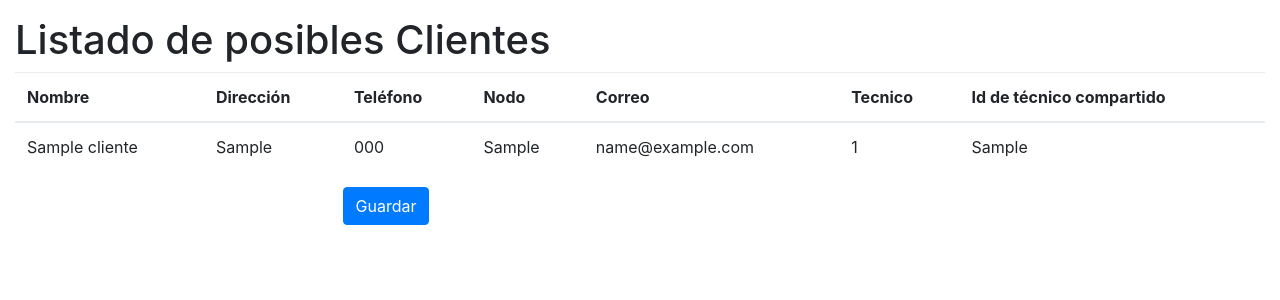
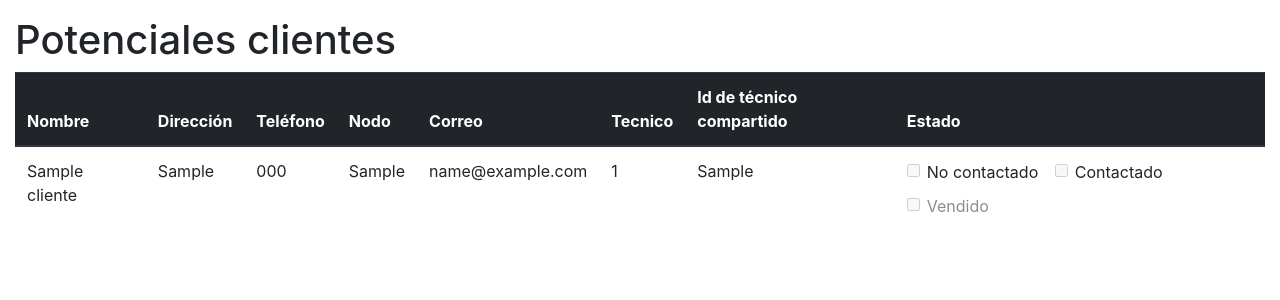
Before and after one commit to manuel14/techrank, a Django app: page /web/seguimiento in a window 1280 px wide. Shown: the part 93-393 px from the top of the page. Run offline with Django 3.2, Linux system fonts and the light colour scheme; a user stored in the database is signed in; tables that the repository leaves empty hold one stand-in row (values such as "Sample post"); some libraries are stand-ins or nearby versions.

Commit message:
Ocultado guardar en seguimiento

```diff
--- a/web/templates/web/seguimiento.html
+++ b/web/templates/web/seguimiento.html
@@ -4,11 +4,11 @@
 	 <main class="mt-3">
             <div class="row">
                 <div class="col col-sm-9">
-                    <h1>Listado de posibles Clientes</h1>
+                    <h1>Potenciales clientes</h1>
                 </div>
             </div>
-                <table class="table table-hover">
-                    <thead class="thead-inverse">
+                <table class="table table-responsive table-hover">
+                    <thead class="thead-dark">
                         <tr>
                           <th data-field="nombre">Nombre</th>
                           <th data-field="direccion">Dirección</th>
@@ -17,6 +17,7 @@
                           <th data-field="correo">Correo</th>
                           <th data-field="tecnico">Tecnico</th>
                           <th data-field="compartido">Id de técnico compartido</th>
+                          <th data-field="estado">Estado</th>
                         </tr>
                     </thead>
                     <tbody>
@@ -29,14 +30,30 @@
                                 <td>{{cliente.email}}</td>
                                 <td>{{cliente.tecnico.tecnico_id}}</td>
                                 <td>{{cliente.compartido}}</td>
+                                <td>
+                                    <div class="form-check form-check-inline">
+                                      <label class="form-check-label">
+                                        <input disabled class="form-check-input" type="checkbox" id="inlineCheckbox1" value="option1"> No contactado
+                                      </label>
+                                    </div>
+                                    <div class="form-check form-check-inline">
+                                      <label class="form-check-label">
+                                        <input disabled class="form-check-input" type="checkbox" id="inlineCheckbox2" value="option2"> Contactado
+                                      </label>
+                                    </div>
+                                    <div class="form-check form-check-inline disabled">
+                                      <label class="form-check-label">
+                                        <input id="vendido" class="form-check-input" type="checkbox" id="inlineCheckbox3" value="option3" disabled> Vendido
+                                      </label>
+                                    </div>
+                                </td>
                             </tr>
                         {% endfor %}
                     </tbody>
                 </table>
-                <div class="form-group col-md-6 col-sm-12 mx-auto">
+                <div style="display:None;" class="form-group col-md-6 col-sm-12 mx-auto">
                     <button type="submit" class="btn btn-primary mx-auto">Guardar</button>
                 </div>
         </main>
 </div>
-
 {% endblock content %}
```
